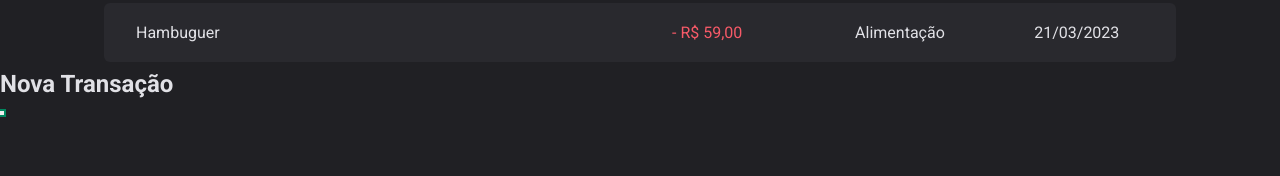
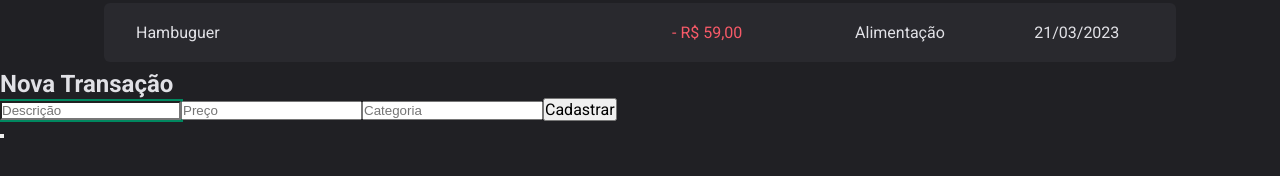
Before and after one commit to antonioRenato/dt-money, a React (Vite) app: page / in a window 1280 px wide. Both pictures are taken after a click on the button "Nova transação". Shown: the part 416-592 px from the top of the page. Built offline with nearby package versions, Linux system fonts and the light colour scheme.

Commit message:
created modal

```diff
--- a/src/components/Header/index.tsx
+++ b/src/components/Header/index.tsx
@@ -2,6 +2,7 @@
 
 import logoImg from '../../assets/logo.svg'
 import * as Dialog from "@radix-ui/react-dialog";
+import { NewTransactionModal } from "../NewTransactionModal";
 
 export function Header () {
   return(
@@ -13,14 +14,7 @@
           <Dialog.Trigger asChild>
             <NewTransactionButton>Nova transação</NewTransactionButton>
           </Dialog.Trigger>
-          <Dialog.Portal>
-            <Dialog.Overlay />
-            <Dialog.Content>
-              <Dialog.Title>Nova Transação</Dialog.Title>
-
-              <Dialog.Close />
-            </Dialog.Content>
-          </Dialog.Portal>
+          <NewTransactionModal />
         </Dialog.Root>
 
       </HeaderContent>
--- /dev/null
+++ b/src/components/NewTransactionModal/index.tsx
@@ -0,0 +1,25 @@
+import * as Dialog from "@radix-ui/react-dialog";
+import { Content, Overlay } from "./style";
+
+export function NewTransactionModal() {
+  return(
+    <Dialog.Portal>
+      <Overlay />
+      <Content>
+        <Dialog.Title>Nova Transação</Dialog.Title>
+
+        <form action="">
+          <input type="text" placeholder="Descrição" required/>
+          <input type="number" placeholder="Preço" required/>
+          <input type="text" placeholder="Categoria" required/>
+
+          <button type="submit">
+            Cadastrar
+          </button>
+        </form>
+
+        <Dialog.Close />
+      </Content>
+    </Dialog.Portal>
+  )
+}
--- /dev/null
+++ b/src/components/NewTransactionModal/style.ts
@@ -0,0 +1,10 @@
+import styled from "styled-components";
+import * as Dialog from "@radix-ui/react-dialog";
+
+export const Overlay = styled(Dialog.Overlay)`
+
+`;
+
+export const Content = styled(Dialog.Content)`
+
+`;
```
